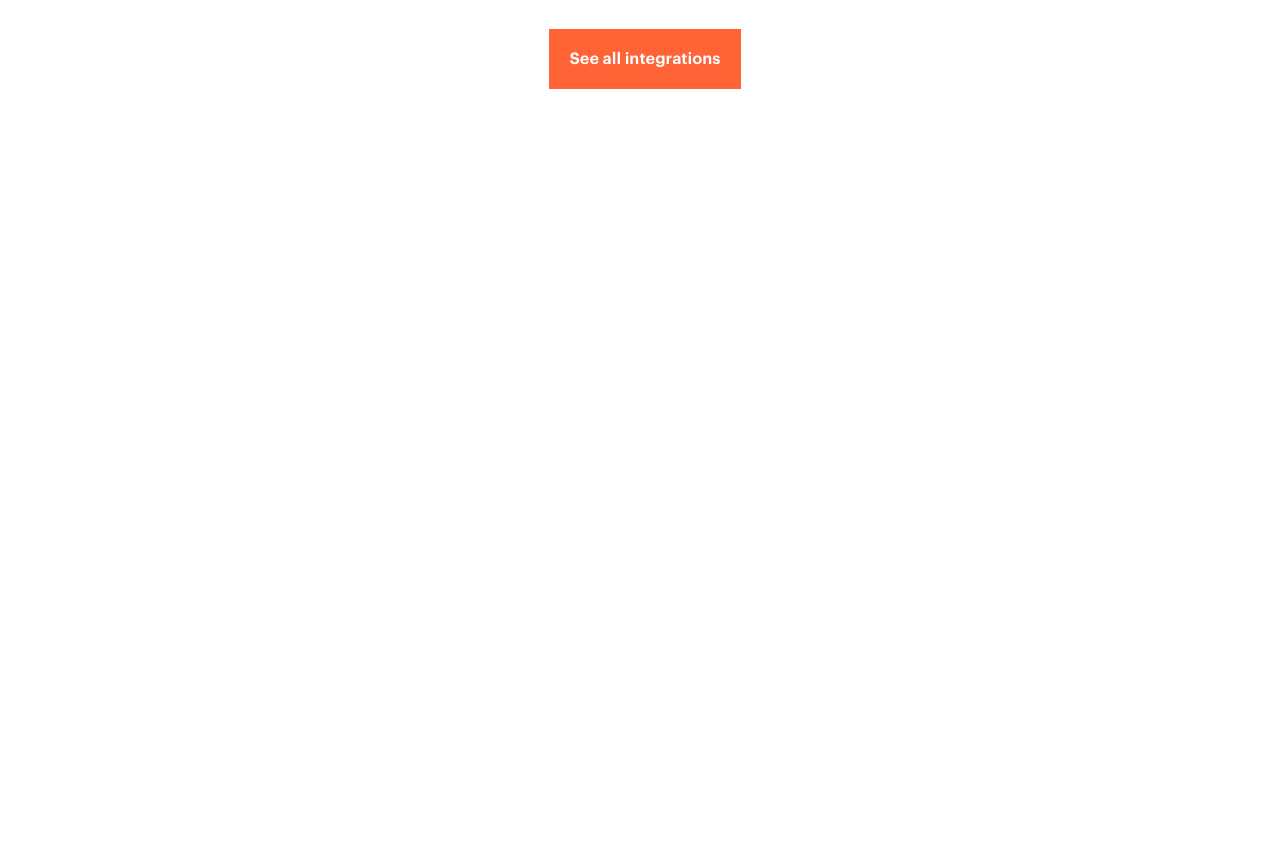
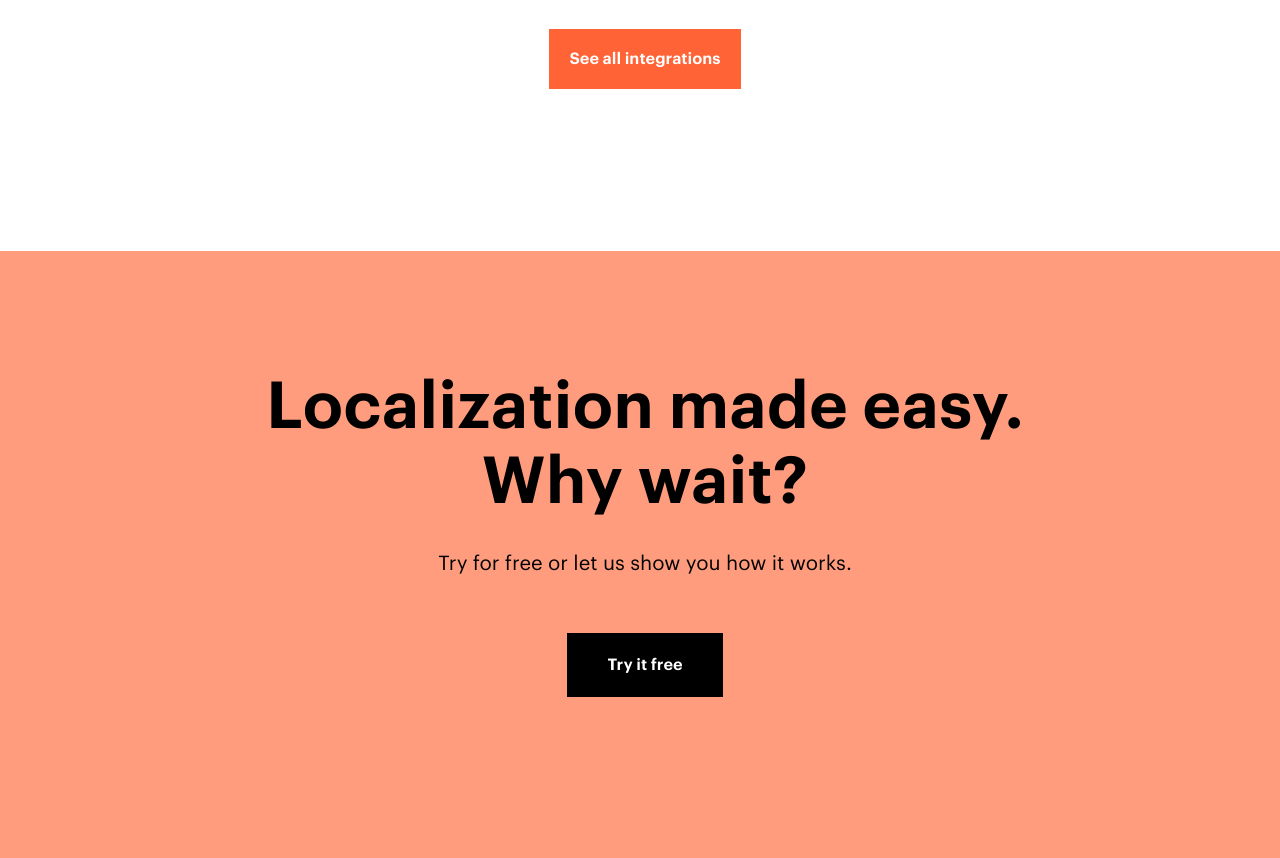
Before and after one commit to Pacifist-Today/HW-11-flex, a plain HTML site: page index.html in a window 1280 px wide. Shown: the part 8831-9689 px from the top of the page. Before the commit the page ends 9082 px from the top, so only its background shows below. Drawn offline with Linux system fonts and the light colour scheme.

Commit message:
make it easy

```diff
--- a/index.html
+++ b/index.html
@@ -392,5 +392,18 @@
                 </div>
             </div>
         </div>
+        <div class="wait">
+            <div class="container-smoother">
+                <div class="made">
+                    <h2 class="tools madeeasy">
+                        Localization made easy. Why wait?
+                    </h2>
+                    <p class="howitwork">
+                        Try for free or let us show you how it works.
+                    </p>
+                    <a href="" class="try-link try-link-bigger try-black">Try it free</a>
+                </div>
+            </div>
+        </div>
     </body>
 </html>
--- a/style.css
+++ b/style.css
@@ -545,3 +545,33 @@ body {
     padding-right:20px;
     margin-bottom:162px;
 }
+
+.wait {
+    background-color: #FF9C7D;
+}
+
+.made {
+    display: flex;
+    flex-direction: column;
+    justify-content: center;
+    align-items: center;
+    margin:auto;
+}
+
+.tools.madeeasy {
+    margin-top:119px;
+    margin-bottom:29px;
+}
+
+.howitwork {
+    font-size: 20px;
+    line-height: 30px;
+    margin-bottom: 54px;
+}
+
+.try-link.try-link-bigger.try-black {
+    background-color: black;
+    padding-left:40px;
+    padding-right:40px;
+    margin-bottom:161px;
+}
```
